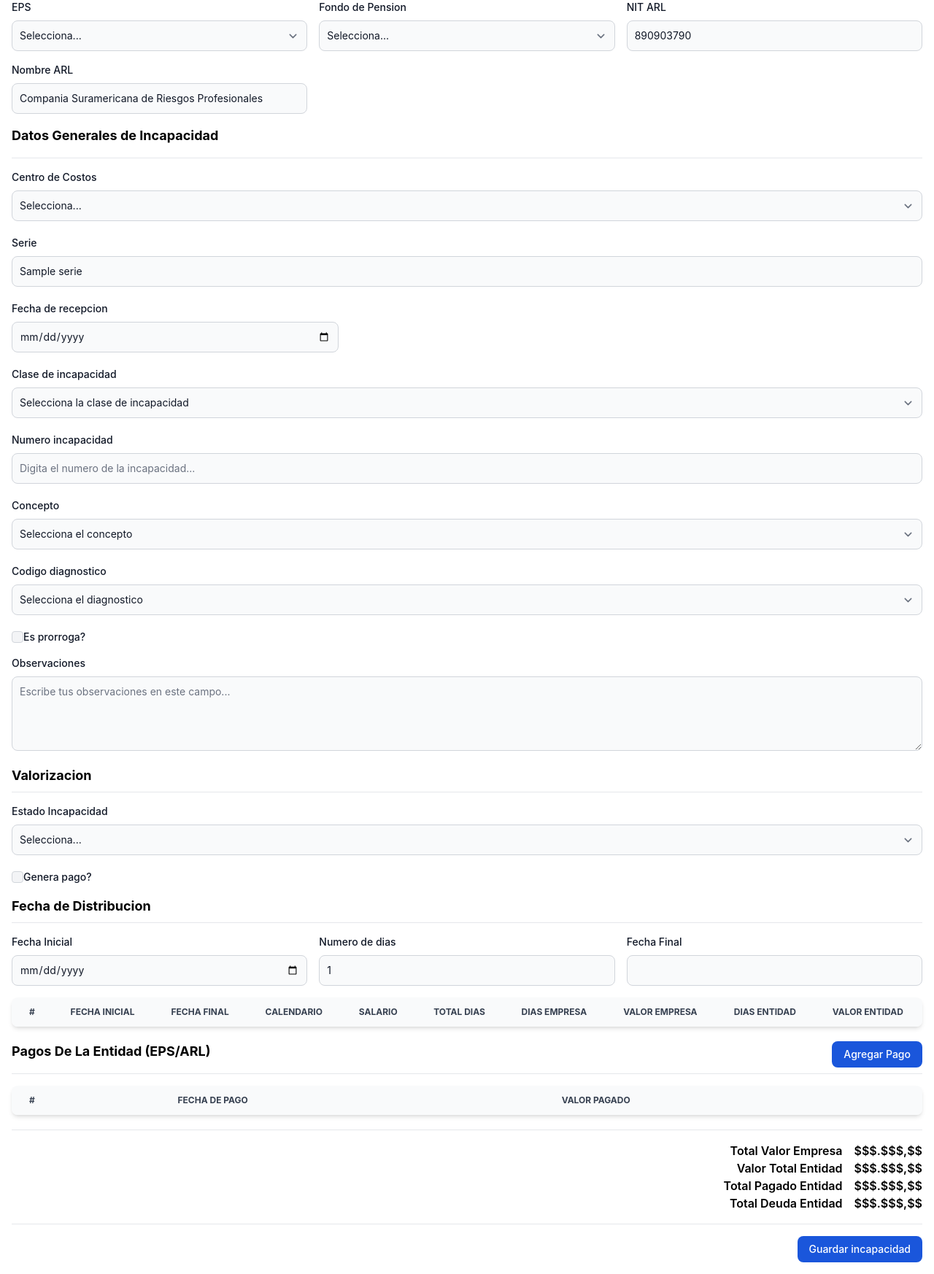
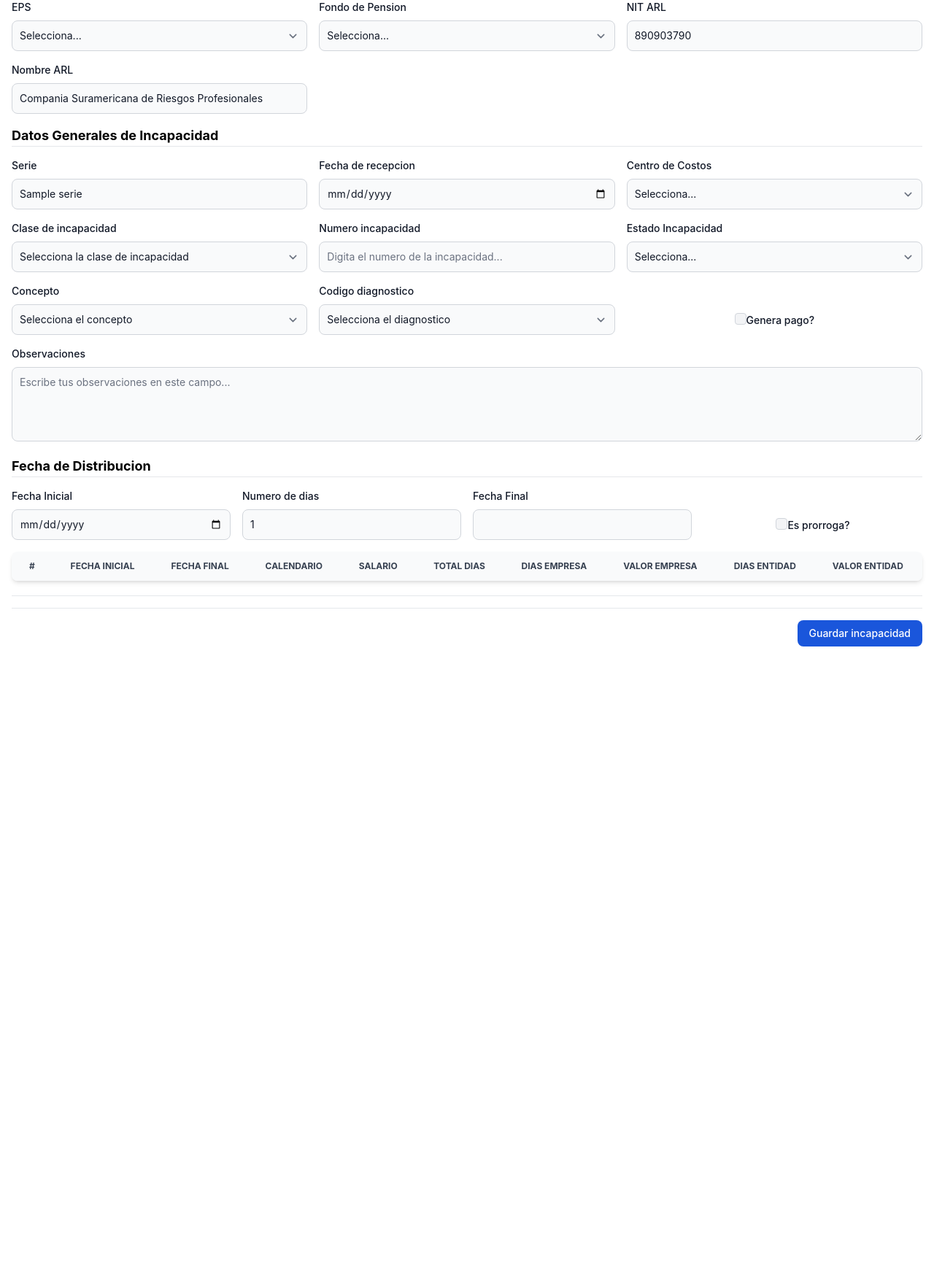
Before and after one commit to c-m-a/incapacidades, a Django app: template incapacidades/templates/add-form.html in a window 1280 px wide. Shown: the part 349-2095 px from the top of the page at 73% size. After the commit the page ends 1235 px from the top, so only its background shows below. Run offline with Django 4.2, Linux system fonts and the light colour scheme; tables that the repository leaves empty hold one stand-in row (values such as "Sample post"); the template is opened without the code that fills it: values that come from a table or form of the project are taken from there, most other values are stand-ins (such as "Sample title", 1, 10 or a date in 2020); lists and menus that the app fills with data are empty; some libraries are stand-ins or nearby versions.

Commit message:
Refactor: Reorganizando campos y cambios en la logica de fechas de distribucion en add-form.html

```diff
--- a/incapacidades/templates/add-form.html
+++ b/incapacidades/templates/add-form.html
@@ -210,21 +210,9 @@
   }"
   >
   <h2 class="text-lg font-bold dark:text-white">Datos Generales de Incapacidad</h2>
-  <hr class="divide-y divide-gray-100 my-4" />
-    <div class="mb-5">
-      <label for="movimiento-centro-costos-id" class="block mb-2 text-sm font-medium text-gray-900 dark:text-white">Centro de
-        Costos</label>
-      <select
-        id="movimiento-centro-costos-id"
-        name="movimiento_centro_costos_id"
-        class="bg-gray-50 border border-gray-300 text-gray-900 text-sm rounded-lg focus:ring-blue-500 focus:border-blue-500 block w-full p-2.5 dark:bg-gray-700 dark:border-gray-600 dark:placeholder-gray-400 dark:text-white dark:focus:ring-blue-500 dark:focus:border-blue-500">
-        <option selected>Selecciona...</option>
-        {% for ccosto in ccostos %}
-        <option value="{{ ccosto.id }}">{{ ccosto.nombre }}</option>
-        {% endfor %}
-      </select>
-    </div>
-    <div class="mb-5">
+  <hr class="divide-y divide-gray-100 mb-4" />
+  <div class="flex gap-4 mb-4">
+    <div class="flex-1">
       <label
         for="serie"
         class="block mb-2 text-sm font-medium text-gray-900 dark:text-white">Serie</label>
@@ -239,7 +227,7 @@
         required
       >
     </div>
-    <div class="mb-5">
+    <div class="flex-1">
       <label
         for="fecha-recepcion"
         class="block mb-2 text-sm font-medium text-gray-900 dark:text-white">Fecha de recepcion</label>
@@ -257,7 +245,22 @@
         >
       </div>
     </div>
-    <div class="mb-5">
+    <div class="flex-1">
+      <label for="movimiento-centro-costos-id" class="block mb-2 text-sm font-medium text-gray-900 dark:text-white">Centro de
+        Costos</label>
+      <select
+        id="movimiento-centro-costos-id"
+        name="movimiento_centro_costos_id"
+        class="bg-gray-50 border border-gray-300 text-gray-900 text-sm rounded-lg focus:ring-blue-500 focus:border-blue-500 block w-full p-2.5 dark:bg-gray-700 dark:border-gray-600 dark:placeholder-gray-400 dark:text-white dark:focus:ring-blue-500 dark:focus:border-blue-500">
+        <option selected>Selecciona...</option>
+        {% for ccosto in ccostos %}
+        <option value="{{ ccosto.id }}">{{ ccosto.nombre }}</option>
+        {% endfor %}
+      </select>
+    </div>
+  </div>
+  <div class="flex gap-4 mb-4">
+    <div class="flex-1">
       <label for="" class="block mb-2 text-sm font-medium text-gray-900 dark:text-white">Clase de incapacidad</label>
       <select
         id="incapacidad"
@@ -271,7 +274,7 @@
         {% endfor %}
       </select>
     </div>
-    <div class="mb-5">
+    <div class="flex-1">
       <label
         for="cod-incapacidad"
         class="block mb-2 text-sm font-medium text-gray-900 dark:text-white">Numero incapacidad</label>
@@ -288,7 +291,25 @@
         />
       </div>
     </div>
-    <div class="mb-5">
+    <div class="flex-1">
+      <label
+        for="estado-incapacidad"
+        class="block mb-2 text-sm font-medium text-gray-900 dark:text-white">Estado Incapacidad</label>
+      <select
+        id="estado-incapacidad"
+        name="estado_incapacidad_id"
+        class="bg-gray-50 border border-gray-300 text-gray-900 text-sm rounded-lg focus:ring-blue-500 focus:border-blue-500 block w-full p-2.5 dark:bg-gray-700 dark:border-gray-600 dark:placeholder-gray-400 dark:text-white dark:focus:ring-blue-500 dark:focus:border-blue-500"
+        required
+      >
+        <option selected>Selecciona...</option>
+        {% for estado_incapacidad in estados_incapacidades %}
+        <option value="{{ estado_incapacidad.id }}">{{ estado_incapacidad.nombre }}</option>
+        {% endfor %}
+      </select>
+    </div>
+  </div>
+  <div class="flex gap-4 mb-4">
+    <div class="flex-1">
       <label
         for="concepto-id"
         class="block mb-2 text-sm font-medium text-gray-900 dark:text-white">Concepto</label>
@@ -304,7 +325,7 @@
         {% endfor %}
       </select>
     </div>
-    <div class="mb-5">
+    <div class="flex-1">
       <label
         for="diagnostico"
         class="block mb-2 text-sm font-medium text-gray-900 dark:text-white">Codigo diagnostico</label>
@@ -319,21 +340,18 @@
         {% endfor %}
       </select>
     </div>
-    <div class="flex items-center mb-4">
+    <div class="flex flex-1 justify-center pt-10">
       <input
-        id="prorroga"
-        name="prorroga"
-        value="{{ prorroga }}"
+        id="genera-pago"
+        name="genera_pago"
+        value="{{ genera_pago }}"
         type="checkbox"
-        @input="calcularValorIncapacidad"
-        x-model="prorroga"
-        class="w-4 h-4 text-blue-600 bg-gray-100 border-gray-300 rounded focus:ring-blue-500 dark:focus:ring-blue-600 dark:ring-offset-gray-800 focus:ring-2 dark:bg-gray-700 dark:border-gray-600"
-      />
+        class="w-4 h-4 text-blue-600 bg-gray-100 border-gray-300 rounded focus:ring-blue-500 dark:focus:ring-blue-600 dark:ring-offset-gray-800 focus:ring-2 dark:bg-gray-700 dark:border-gray-600">
       <label
-        for="prorroga"
-        class="ms-2 text-sm font-medium text-gray-900 dark:text-gray-300">Es
-        prorroga?</label>
+        for="genera-pago" class="ms-2 text-sm font-medium text-gray-900 dark:text-gray-300">Genera
+        pago?</label>
     </div>
+  </div>
     <div class="mb-5">
       <label
         for="observaciones"
@@ -346,37 +364,8 @@
         class="block p-2.5 w-full text-sm text-gray-900 bg-gray-50 rounded-lg border border-gray-300 focus:ring-blue-500 focus:border-blue-500 dark:bg-gray-700 dark:border-gray-600 dark:placeholder-gray-400 dark:text-white dark:focus:ring-blue-500 dark:focus:border-blue-500"
         placeholder="Escribe tus observaciones en este campo..."></textarea>
     </div>
-    <h2 class="text-lg font-bold dark:text-white">Valorizacion</h2>
-    <hr class="divide-y divide-gray-100 mt-2 mb-4" />
-    <div class="mb-5">
-      <label
-        for="estado-incapacidad"
-        class="block mb-2 text-sm font-medium text-gray-900 dark:text-white">Estado Incapacidad</label>
-      <select
-        id="estado-incapacidad"
-        name="estado_incapacidad_id"
-        class="bg-gray-50 border border-gray-300 text-gray-900 text-sm rounded-lg focus:ring-blue-500 focus:border-blue-500 block w-full p-2.5 dark:bg-gray-700 dark:border-gray-600 dark:placeholder-gray-400 dark:text-white dark:focus:ring-blue-500 dark:focus:border-blue-500"
-        required
-      >
-        <option selected>Selecciona...</option>
-        {% for estado_incapacidad in estados_incapacidades %}
-        <option value="{{ estado_incapacidad.id }}">{{ estado_incapacidad.nombre }}</option>
-        {% endfor %}
-      </select>
-    </div>
-    <div class="flex items-center mb-4">
-      <input
-        id="genera-pago"
-        name="genera_pago"
-        value="{{ genera_pago }}"
-        type="checkbox"
-        class="w-4 h-4 text-blue-600 bg-gray-100 border-gray-300 rounded focus:ring-blue-500 dark:focus:ring-blue-600 dark:ring-offset-gray-800 focus:ring-2 dark:bg-gray-700 dark:border-gray-600">
-      <label
-        for="genera-pago" class="ms-2 text-sm font-medium text-gray-900 dark:text-gray-300">Genera
-        pago?</label>
-    </div>
     <h2 class="text-lg font-bold dark:text-white">Fecha de Distribucion</h2>
-    <hr class="divide-y divide-gray-100 mt-2 mb-4" />
+    <hr class="divide-y divide-gray-100 mb-4" />
     <div class="flex gap-4 mb-4">
       <div class="flex-1">
         <label
@@ -428,6 +417,21 @@
           readonly
         />
       </div>
+    <div class="flex flex-1 pt-10 justify-center">
+      <input
+        id="prorroga"
+        name="prorroga"
+        value="{{ prorroga }}"
+        type="checkbox"
+        @input="calcularValorIncapacidad"
+        x-model="prorroga"
+        class="w-4 h-4 text-blue-600 bg-gray-100 border-gray-300 rounded focus:ring-blue-500 dark:focus:ring-blue-600 dark:ring-offset-gray-800 focus:ring-2 dark:bg-gray-700 dark:border-gray-600"
+      />
+      <label
+        for="prorroga"
+        class="ms-2 text-sm font-medium text-gray-900 dark:text-gray-300">Es
+        prorroga?</label>
+    </div>
     </div>
     <div class="mb-5 relative overflow-x-auto shadow-md sm:rounded-lg">
       <table class="w-full text-sm text-left rtl:text-right text-gray-500 dark:text-gray-400">
@@ -473,52 +477,7 @@
           </tbody>
       </table>
     </div>
-    <div class="flex justify-between">
-      <h2 class="text-lg font-bold dark:text-white">Pagos De La Entidad (EPS/ARL)</h2>
-      <button
-        type="submit"
-        class="text-white end-2.5 bottom-2.5 bg-blue-700 hover:bg-blue-800 focus:ring-4 focus:outline-none focus:ring-blue-300 font-medium rounded-lg text-sm px-4 py-2 dark:bg-blue-600 dark:hover:bg-blue-700 dark:focus:ring-blue-800">Agregar Pago</button>
-    </div>
     <hr class="divide-y divide-gray-100 mt-2 mb-4" />
-    <div class="mb-5 relative overflow-x-auto shadow-md sm:rounded-lg">
-      <table class="w-full text-sm text-left rtl:text-right text-gray-500 dark:text-gray-400">
-          <thead class="text-xs text-gray-700 uppercase bg-gray-50 dark:bg-gray-700 dark:text-gray-400">
-              <tr>
-                  <th scope="col" class="px-6 py-3">#</th>
-                  <th scope="col" class="px-6 py-3">Fecha De Pago</th>
-                  <th scope="col" class="px-6 py-3">Valor Pagado</th>
-              </tr>
-          </thead>
-          <tbody>
-            <template x-for="(seg, idx) in fechasDistribucion">
-            <tr :key="idx" class="bg-white border-b dark:bg-gray-800 dark:border-gray-700 hover:bg-gray-50 dark:hover:bg-gray-600">
-                <th scope="row" class="px-6 py-4 font-medium text-gray-900 whitespace-nowrap dark:text-white" x-text="idx+1"></th>
-                <td class="px-6 py-4">15/15/2014</td>
-                <td class="px-6 py-4 text-right">$300.000,00</td>
-            </tr>
-            </template>
-          </tbody>
-      </table>
-    </div>
-    <hr class="divide-y divide-gray-100 my-4" />
-    <div class="flex flex-col items-end">
-      <div class="flex font-semibold gap-4">
-        <div>Total Valor Empresa</div>
-        <div>$$$.$$$,$$</div>
-      </div>
-      <div class="flex font-semibold gap-4">
-        <div>Valor Total Entidad</div>
-        <div>$$$.$$$,$$</div>
-      </div>
-      <div class="flex font-semibold gap-4">
-        <div>Total Pagado Entidad</div>
-        <div>$$$.$$$,$$</div>
-      </div>
-      <div class="flex font-semibold gap-4">
-        <div>Total Deuda Entidad</div>
-        <div>$$$.$$$,$$</div>
-      </div>
-    </div>
     <hr class="divide-y divide-gray-100 my-4" />
     <div class="text-right">
       <button
@@ -536,40 +495,32 @@ function calcularValorIncapacidad() {
   const fechaInicial = new Date(this.fechaInicial);
   const valoresFechasDistribucion = crearSegmentosQuincenales(fechaInicial, valorNumeroDias);
   const diasPagadoXEmpresa = 2;
-
-  console.log('valoresFechasDistribucion', valoresFechasDistribucion);
-
-  // if (valorSalario && valorNumeroDias) {
-  //   if (porroga)
-  //     valorPagadoEmpresa = (diasPagadoXEmpresa * valorSalarioDiario).toFixed(2);
-  //
-  //   this.valorPagadoEmpresa = valorPagadoEmpresa;
-  //
-  //   diasPagadoXEntidad = valorNumeroDias - diasPagadoXEmpresa;
-  //   totalCuentaXCobrar = (valorNumeroDias - diasPagadoXEmpresa) * valorSalarioDiario;
-  //   this.cuentaXCobrar = (totalCuentaXCobrar < 0) ? 0 : totalCuentaXCobrar;
-  //   this.cuentaXCobrar = this.cuentaXCobrar.toFixed(2);
-  //
-  //   valoresFechasDistribucion = crearSegmentosQuincenales(fechaInicial, valorNumeroDias, diasPagadoXEmpresa, valorSalarioDiario);
-  //
-  //   this.fechasDistribucion = valoresFechasDistribucion;
-  // }
 }
 
 function crearSegmentosQuincenales(fechaInicial, valorNumeroDias) {
   const segmentos = [];
   let fechaActual = new Date(fechaInicial);
-  const fechaFin = new Date(fechaInicial.getTime() + valorNumeroDias * 86400000); // 86_400_000 milisegundos en un día
+  const microSegDia = 86_400_000;
+  const diasXSegmento = 15;
+  fechaActual = fechaActual.getTime() + microSegDia;
+  const fechaFin = new Date(fechaInicial.getTime() + valorNumeroDias * microSegDia); // 86400000 milisegundos en un día
   let i = 0;
 
   while (fechaActual <= fechaFin) {
     const fechaInicialSegmento = new Date(fechaActual);
     const fechaFinalSegmento = new Date(fechaActual);
+    const diaSegmento = fechaFinalSegmento.getDate();
+    const diaFinalMes = new Date(fechaFinalSegmento.getFullYear(), fechaFinalSegmento.getMonth() + 1, 0);
+    const diasFaltantesFinMes = diaFinalMes.getDate() - diaSegmento;
 
-    fechaFinalSegmento.setDate(fechaFinalSegmento.getDate() + 14);
+    if (diaSegmento <= diasXSegmento) {
+      fechaFinalSegmento.setDate(fechaFinalSegmento.getDate() + diasXSegmento - 1);
+    } else {
+      fechaFinalSegmento.setDate(fechaFinalSegmento.getDate() + diasFaltantesFinMes);
+    }
 
     if (fechaFinalSegmento > fechaFin) {
-      fechaFinalSegmento.setDate(fechaFin.getDate() + 1);
+      fechaFinalSegmento.setDate(fechaFin.getDate());
     }
 
     const numeroDias = Math.ceil((fechaFinalSegmento - fechaInicialSegmento) / (1000 * 60 * 60 * 24));
@@ -586,10 +537,8 @@ function crearSegmentosQuincenales(fechaInicial, valorNumeroDias) {
       entidadValor: 0,
     });
 
-    fechaActual = fechaFinalSegmento;
+    fechaActual = fechaFinalSegmento.getTime() + microSegDia;
   }
-
-  console.log('segmentos', segmentos);
   return segmentos;
 }
 
```
